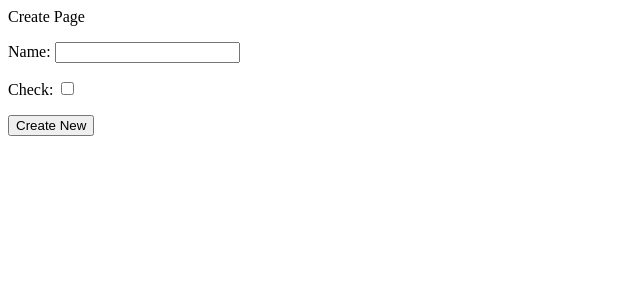
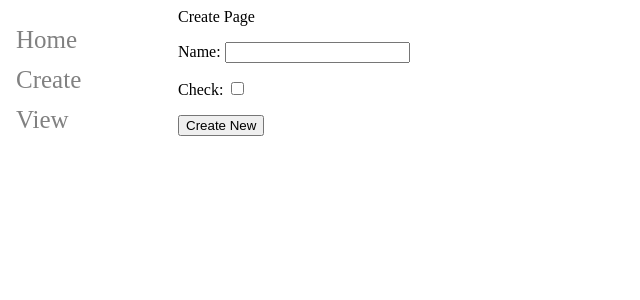
Before and after one commit to MarianTalmaciu/Creating-a-website-using-Django-, a Django app: page /create/ in a window 1280 px wide. Shown: the top 300 px of the page, without its empty margins (0-640 px from the left). Run offline with Django 4.2, Linux system fonts and the light colour scheme.

Commit message:
adding a sidebar

```diff
--- a/main/templates/main/base.html
+++ b/main/templates/main/base.html
@@ -1,10 +1,48 @@
 <html>
 <head>
+	<style type="text/css">
+		.sidenav {
+			height:100%;
+			width:160px;
+			position: fixed;
+			z-index:1;
+			top:0;
+			left:0;
+			backgroud-color:#111;
+			overflow-x: :hidden;
+			padding-top:20px;
+		}
+
+		.sidenav a {
+			padding:6px 8px 6px 16px;
+			text-decoration: none;
+			font-size:25px;
+			color: #818181;
+			display:block;
+		}
+
+		.sidenav a:hover{
+			color:#f1f1f1;
+		}
+
+		.main{
+			margin-left:160px;
+			padding: 0px 10px;
+		}
+
+    </style>
+
 	<title>{% block title %}Marian's Site{% endblock %}</title>
 </head>
 
 <body>
-	<div id="content", name="content">
+    <div class="sidenav">
+    	<a href="/home">Home</a>
+    	<a href="/create">Create</a>
+    	<a href="/2">View</a>
+    </div>
+
+	<div id="content", name="content", class="main">
 		{% block content %}
 		{% endblock %}
 	</div>
```
